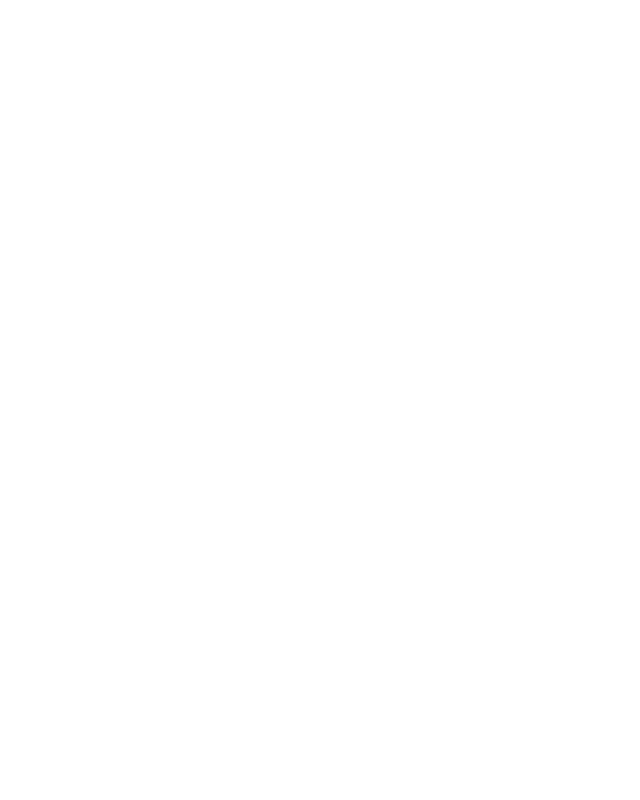
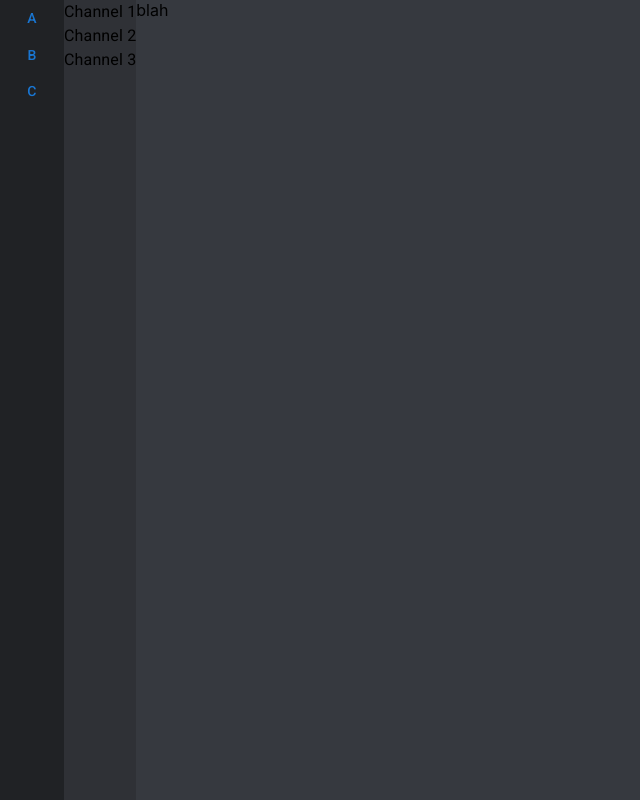
Before and after one commit to mattink37/web-portfolio, a React (Create React App) app in the folder portfolio/: page / in a window 1280 px wide. Shown: the whole page, without its empty margins (0-640 px from the left). Built offline with nearby package versions, Linux system fonts and the light colour scheme.

Commit message:
-Added core components + basic styling

```diff
--- a/portfolio/src/App.tsx
+++ b/portfolio/src/App.tsx
@@ -1,10 +1,10 @@
 import React from 'react';
 import './App.css';
+import MainPage from './components/main-page/main-page';
 
 function App() {
   return (
-    <div>
-    </div>
+    <MainPage />
   );
 }
 
--- /dev/null
+++ b/portfolio/src/components/channel-panel/channel-panel.tsx
@@ -0,0 +1,24 @@
+import { Button, Grid, Typography } from "@mui/material";
+import './styles/channel-panel.css';
+
+const ChannelPanel: React.FC<ChannelPanelProps> = ({}) => {
+  return (
+    <Grid container direction="column" className='ChannelPanelContainer'>
+      <Grid item>
+        <Typography>Channel 1</Typography>
+      </Grid>
+      <Grid item>
+        <Typography>Channel 2</Typography>
+      </Grid>
+      <Grid item>
+        <Typography>Channel 3</Typography>
+      </Grid>
+    </Grid>
+  );
+};
+
+interface ChannelPanelProps {
+
+};
+
+export default ChannelPanel;
--- /dev/null
+++ b/portfolio/src/components/channel-panel/styles/channel-panel.css
@@ -0,0 +1,6 @@
+.ChannelPanelContainer {
+  background-color: #2f3136;
+  min-height: 100vh;
+  display: flex;
+  flex-direction: column;
+}
--- /dev/null
+++ b/portfolio/src/components/main-page/main-page.tsx
@@ -0,0 +1,27 @@
+import { Grid } from "@mui/material";
+import ChannelPanel from "../channel-panel/channel-panel";
+import TopBar from "../page-header/topbar";
+import ServerSidebar from "../server-sidebar/server-side-bar";
+import './styles/main-page.css';
+
+const MainPage: React.FC<MainPageProps> = ({}) => {
+  return (
+    <Grid container className='MainPageContainer'>
+      <Grid item>
+        <ServerSidebar />
+      </Grid>
+      <Grid item>
+        <ChannelPanel />
+      </Grid>
+      <Grid item>
+        <TopBar />
+      </Grid>
+    </Grid>
+  );
+};
+
+interface MainPageProps {
+
+};
+
+export default MainPage;
--- /dev/null
+++ b/portfolio/src/components/main-page/styles/main-page.css
@@ -0,0 +1,3 @@
+.MainPageContainer {
+  background-color: #36393f;
+}
--- /dev/null
+++ b/portfolio/src/components/page-header/topbar.tsx
@@ -0,0 +1,11 @@
+import { Button, Grid } from "@mui/material";
+
+const TopBar: React.FC<{}> = () => {
+  return (
+    <Grid container>
+      <Grid item>blah</Grid>
+    </Grid>
+  );
+};
+
+export default TopBar;
--- /dev/null
+++ b/portfolio/src/components/server-sidebar/server-side-bar.tsx
@@ -0,0 +1,24 @@
+import { Button, Grid } from "@mui/material";
+import './styles/server-sidebar.css';
+
+const ServerSidebar: React.FC<ServerSidebarProps> = ({}) => {
+  return (
+    <Grid container direction="column" className='SidebarContainer'>
+      <Grid item>
+        <Button>A</Button>
+      </Grid>
+      <Grid item>
+        <Button>B</Button>
+      </Grid>
+      <Grid item>
+        <Button>C</Button>
+      </Grid>
+    </Grid>
+  );
+};
+
+interface ServerSidebarProps {
+
+};
+
+export default ServerSidebar;
--- /dev/null
+++ b/portfolio/src/components/server-sidebar/styles/server-sidebar.css
@@ -0,0 +1,7 @@
+.SidebarContainer {
+  width: '3.75vw';
+  background-color: #202225;
+  min-height: 100vh;
+  display: flex;
+  flex-direction: column;
+}
```
